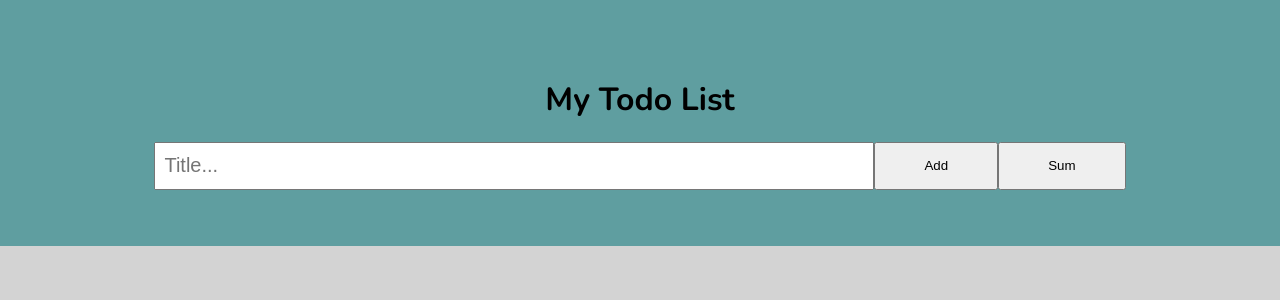
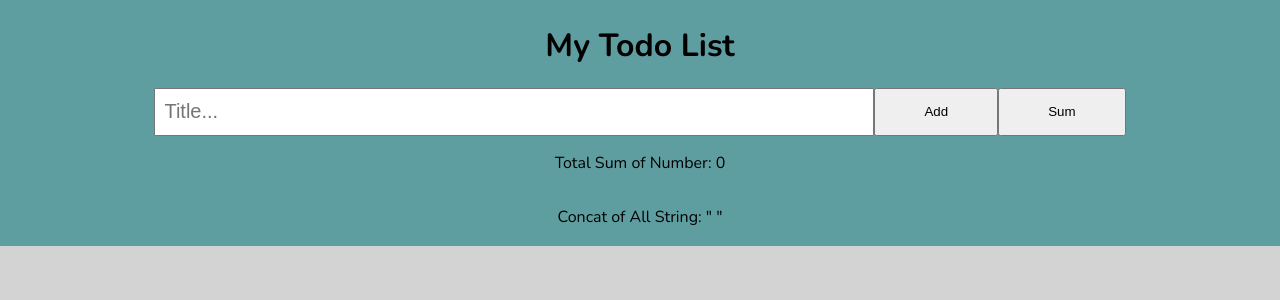
Before and after one commit to HyperactiveX/rabbitstale-assignment, a React (Create React App) app in the folder rabbit-app/: page / in a window 1280 px wide. Shown: the top 300 px of the page. Built offline with nearby package versions, Linux system fonts and the light colour scheme.

Commit message:
[ADD] : Add sumResult State

```diff
--- a/rabbit-app/src/page/index.tsx
+++ b/rabbit-app/src/page/index.tsx
@@ -2,12 +2,16 @@ import React, { useEffect, useState } from "react";
 import styles from "./Index.module.css";
 import AddElement from "../components/AddElement/AddElement";
 import ShowTodoList from "../components/ShowList/ShowTodoList";
-import { ToDoType } from "../types/Types";
+import { SumResultType, ToDoType } from "../types/Types";
 
 function TodoList() {
 	const [toDoList, setToDoList] = useState<ToDoType[]>([
 		{ title: "", state: false },
 	]);
+	const [sumResult, setSumResult] = useState<SumResultType>({
+		number: 0,
+		string: "",
+	});
 
 	const renderTodoList = () => {
 		return toDoList.map((element, key) => {
@@ -22,15 +26,20 @@ function TodoList() {
 		});
 	};
 
-	// useEffect(() => {
-	// 	renderTodoList();
-	// }, [toDoList]);
-
 	return (
 		<div className={styles.page}>
 			<div className={styles.addTodoList}>
 				<h1>My Todo List</h1>
-				<AddElement setList={setToDoList} getList={toDoList} />
+				<AddElement
+					setList={setToDoList}
+					getList={toDoList}
+					setSum={setSumResult}
+				/>
+				<p>Total Sum of Number: {sumResult.number}</p>
+				<p>
+					Concat of All String:{" "}
+					{sumResult.string === "" ? '" "' : sumResult.string}
+				</p>
 			</div>
 			<div className={styles.showTodoList}>{renderTodoList()}</div>
 		</div>
```
